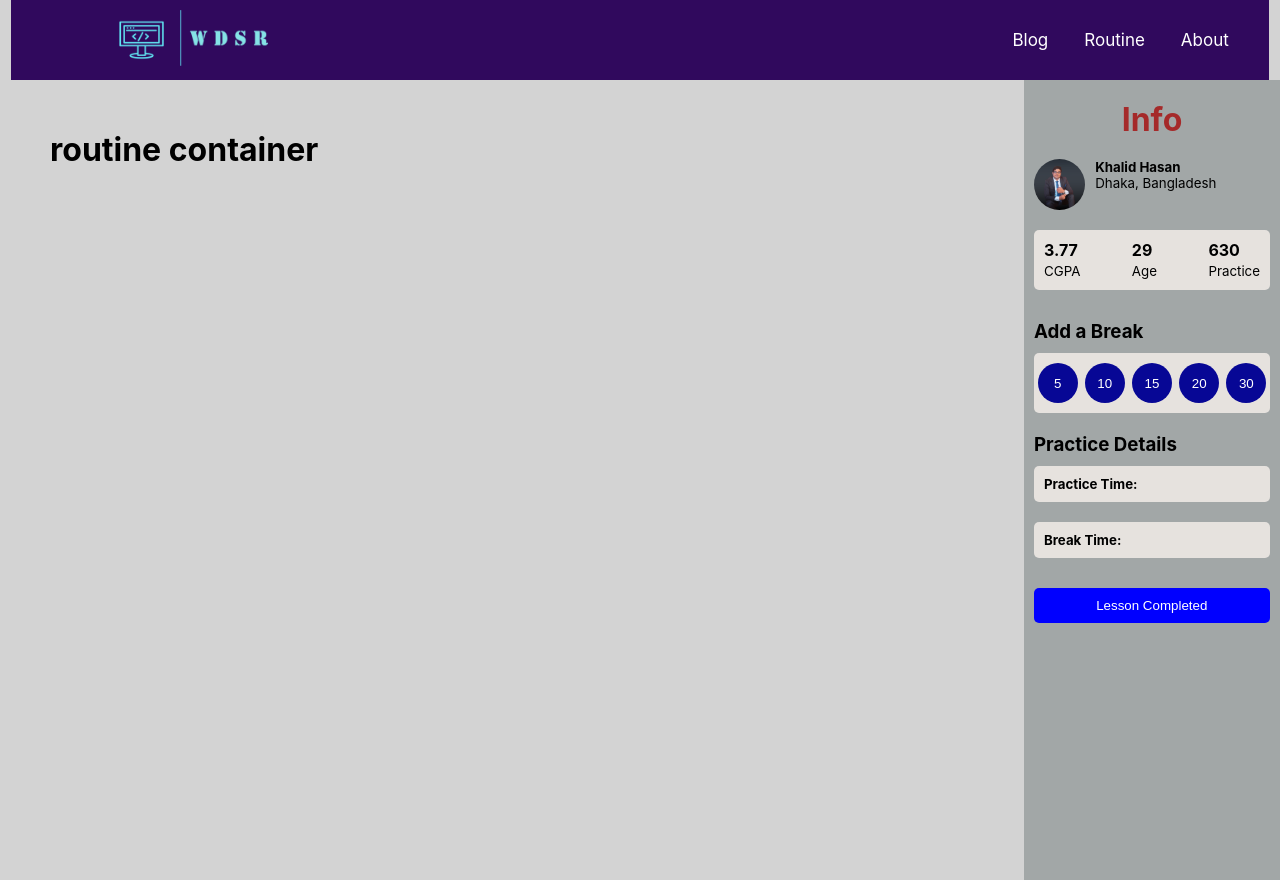
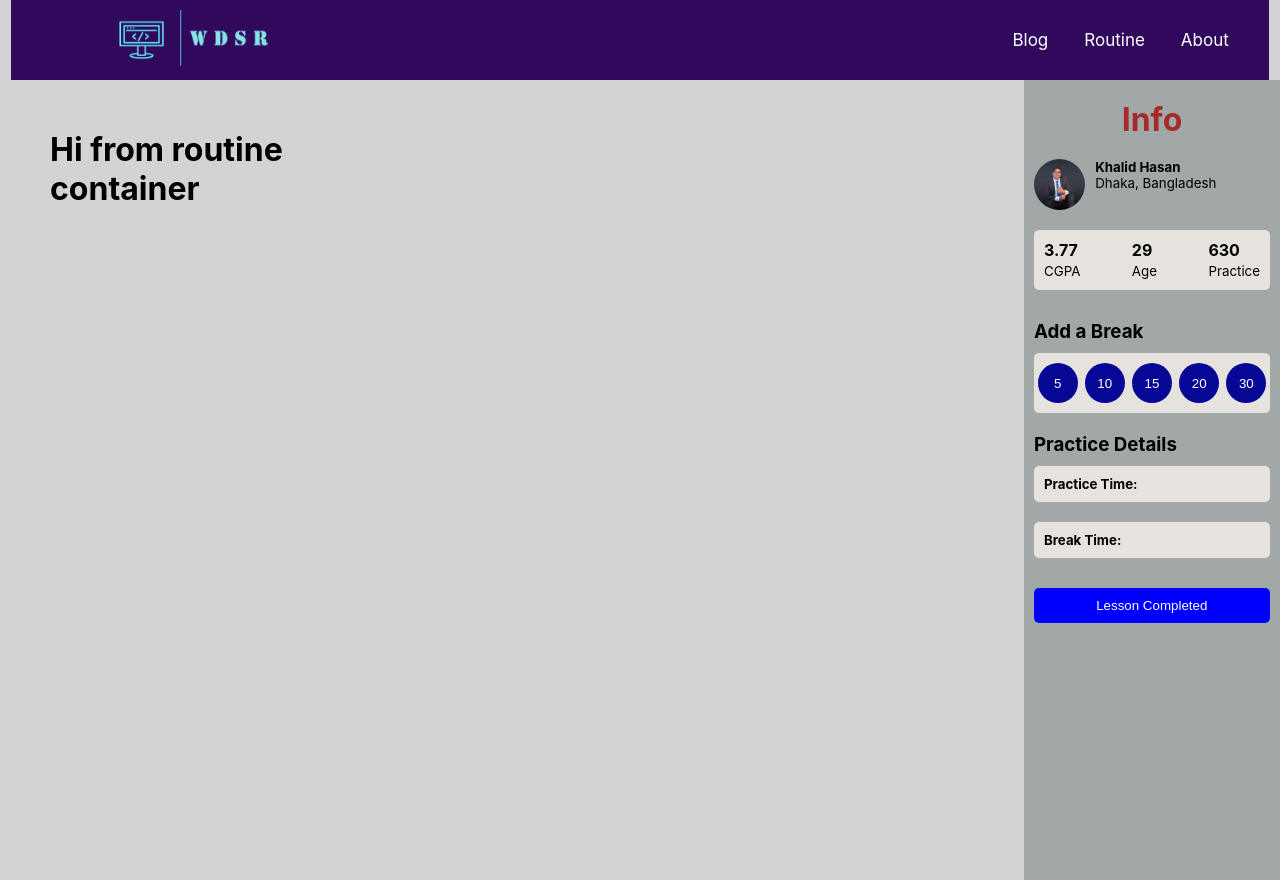
Before and after one commit to khalidhasansuhas/web-dev-student-routine, a React (Create React App) app: page / in a window 1280 px wide. Built offline with nearby package versions, Linux system fonts and the light colour scheme.

Commit message:
Routine component added

```diff
--- a/src/components/Main/Main.js
+++ b/src/components/Main/Main.js
@@ -1,12 +1,13 @@
 import React from 'react';
 import Info from '../Info/Info';
+import Routine from '../Routine/Routine';
 import './Main.css'
 
 const Main = () => {
     return (
         <div className='main-container'>
             <div className="routine-container">
-                <h1>routine container</h1>
+                <Routine></Routine>
             </div>
             <div className="info-container">
                 <Info></Info>
--- /dev/null
+++ b/src/components/Routine/Routine.js
@@ -0,0 +1,11 @@
+import React from 'react';
+
+const Routine = () => {
+    return (
+        <div>
+            <h1>Hi from routine container</h1>
+        </div>
+    );
+};
+
+export default Routine;
```
Also changed, not shown: src/components/Routine/Routine.css (added).
